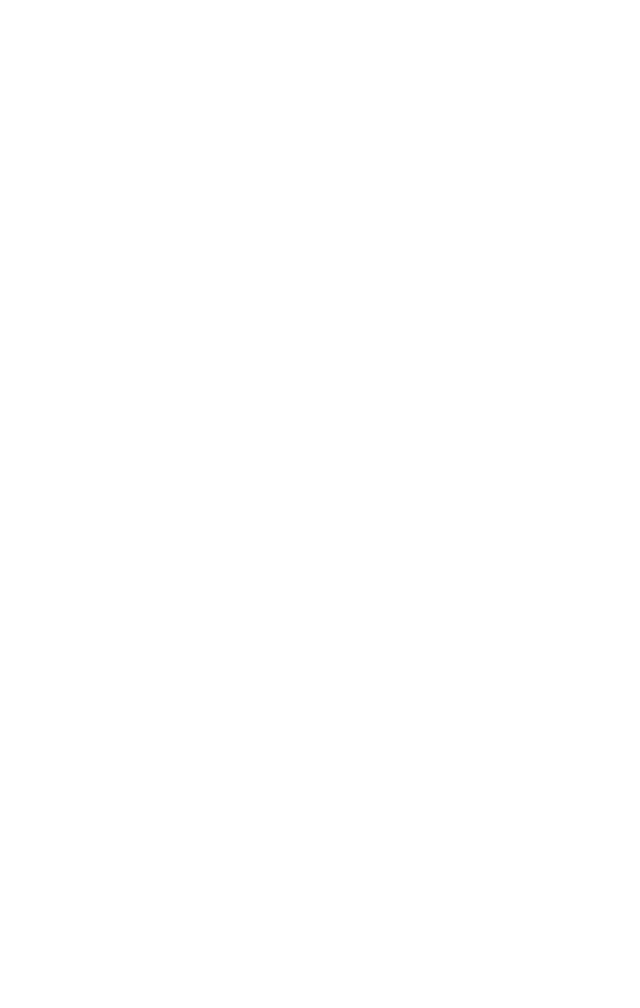
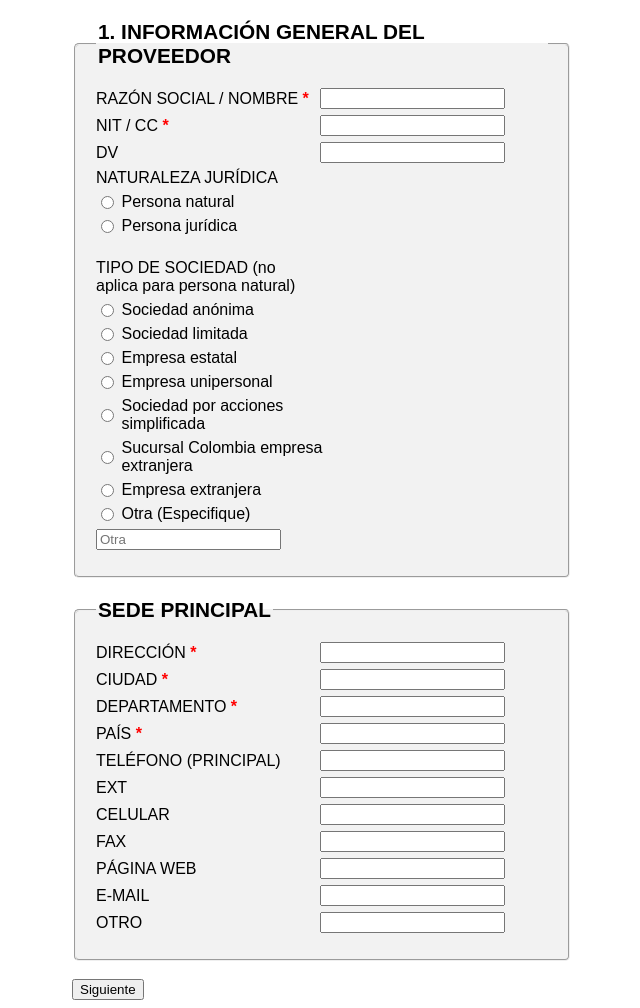
Before and after one commit to Johan-Hernandez-80/gestion-de-proveedores, a plain HTML site: page html/form-1.html in a window 1280 px wide. Shown: the whole page, without its empty margins (318-958 px from the left). Before the commit the page ends 800 px from the top, so only its background shows below. Drawn offline with Linux system fonts and the light colour scheme.

Commit message:
Agrega etiquetas de css y primeras 3 paginas de formulario

```diff
--- a/css/styles.css
+++ b/css/styles.css
@@ -68,3 +68,24 @@ table {
     font-size: 24px;
     text-decoration: none;
 }
+
+label {
+    display: inline-block;
+    width: 220px;
+    vertical-align: middle;
+    margin-bottom: 6px;
+}
+
+input[type="text"],
+input[type="number"],
+input[type="email"] {
+    display: inline-block;
+    vertical-align: middle;
+    margin-bottom: 6px;
+}
+
+label:has(+ input[required])::after {
+    content: " *";
+    color: red;
+    font-weight: bold;
+}
--- a/html/form-1.html
+++ b/html/form-1.html
@@ -0,0 +1,129 @@
+<!DOCTYPE html>
+<html>
+
+<head>
+    <link rel="stylesheet" href="../css/styles.css">
+</head>
+
+<body>
+
+    <form action="form-2.html">
+        <fieldset>
+            <legend>1. INFORMACIÓN GENERAL DEL PROVEEDOR</legend>
+
+            <label for="razon">RAZÓN SOCIAL / NOMBRE</label>
+            <input type="text" id="razon" required name="razon-social">
+            <br>
+
+            <label for="nit">NIT / CC</label>
+            <input type="text" id="nit" required name="nit-cc">
+            <br>
+
+            <label for="dv">DV</label>
+            <input type="text" id="dv" name="dv">
+            <br>
+
+            <label>NATURALEZA JURÍDICA</label>
+            <br>
+
+            <input type="radio" id="natural" name="naturaleza" value="natural">
+            <label for="natural">Persona natural</label>
+            <br>
+
+            <input type="radio" id="juridica" name="naturaleza" value="juridica">
+            <label for="juridica">Persona jurídica</label>
+            <br><br>
+
+            <label>TIPO DE SOCIEDAD (no aplica para persona natural)</label>
+            <br>
+
+            <input type="radio" id="sa" name="tipo-sociedad" value="sa">
+            <label for="sa">Sociedad anónima</label>
+            <br>
+
+            <input type="radio" id="ltda" name="tipo-sociedad" value="ltda">
+            <label for="ltda">Sociedad limitada</label>
+            <br>
+
+            <input type="radio" id="estatal" name="tipo-sociedad" value="estatal">
+            <label for="estatal">Empresa estatal</label>
+            <br>
+
+            <input type="radio" id="unipersonal" name="tipo-sociedad" value="unipersonal">
+            <label for="unipersonal">Empresa unipersonal</label>
+            <br>
+
+            <input type="radio" id="sas" name="tipo-sociedad" value="sas">
+            <label for="sas">Sociedad por acciones simplificada</label>
+            <br>
+
+            <input type="radio" id="SCEE" name="tipo-sociedad" value="SCEE">
+            <label for="SCEE">Sucursal Colombia empresa extranjera</label>
+            <br>
+
+            <input type="radio" id="extranjera" name="tipo-sociedad" value="extranjera">
+            <label for="extranjera">Empresa extranjera</label>
+            <br>
+
+            <input type="radio" id="otra" name="tipo-sociedad" value="otra">
+            <label for="otra">Otra (Especifique)</label>
+            <br>
+
+            <input type="text" id="otra-tipo" name="otra-tipo" placeholder="Otra">
+        </fieldset>
+        <fieldset>
+            <legend>SEDE PRINCIPAL</legend>
+
+            <label for="direccion">DIRECCIÓN</label>
+            <input type="text" id="direccion" required name="direccion">
+            <br>
+
+            <label for="ciudad">CIUDAD</label>
+            <input type="text" id="ciudad" required name="ciudad">
+            <br>
+
+            <label for="departamento">DEPARTAMENTO</label>
+            <input type="text" id="departamento" required name="departamento">
+            <br>
+
+            <label for="pais">PAÍS</label>
+            <input type="text" id="pais" required name="pais">
+            <br>
+
+            <label for="tel">TELÉFONO (PRINCIPAL)</label>
+            <input type="text" id="tel" name="telefono">
+            <br>
+
+            <label for="ext">EXT</label>
+            <input type="text" id="ext" name="extension">
+            <br>
+
+            <label for="cel">CELULAR</label>
+            <input type="text" id="cel" name="celular">
+            <br>
+
+            <label for="fax">FAX</label>
+            <input type="text" id="fax" name="fax">
+            <br>
+
+            <label for="web">PÁGINA WEB</label>
+            <input type="text" id="web" name="pagina-web">
+            <br>
+
+            <label for="email">E-MAIL</label>
+            <input type="email" id="email" name="email">
+            <br>
+
+            <label for="otro">OTRO</label>
+            <input type="text" id="otro" name="otro">
+        </fieldset>
+
+        </fieldset>
+
+        <br>
+        <button type="submit">Siguiente</button>
+    </form>
+
+</body>
+
+</html>
```
Also changed, not shown: html/form-2.html (added, +78 -0 lines), html/form-3.html (added, +51 -0 lines), html/form-4.html (+1 -1 lines), html/form-6.html (+3 -0 lines).
